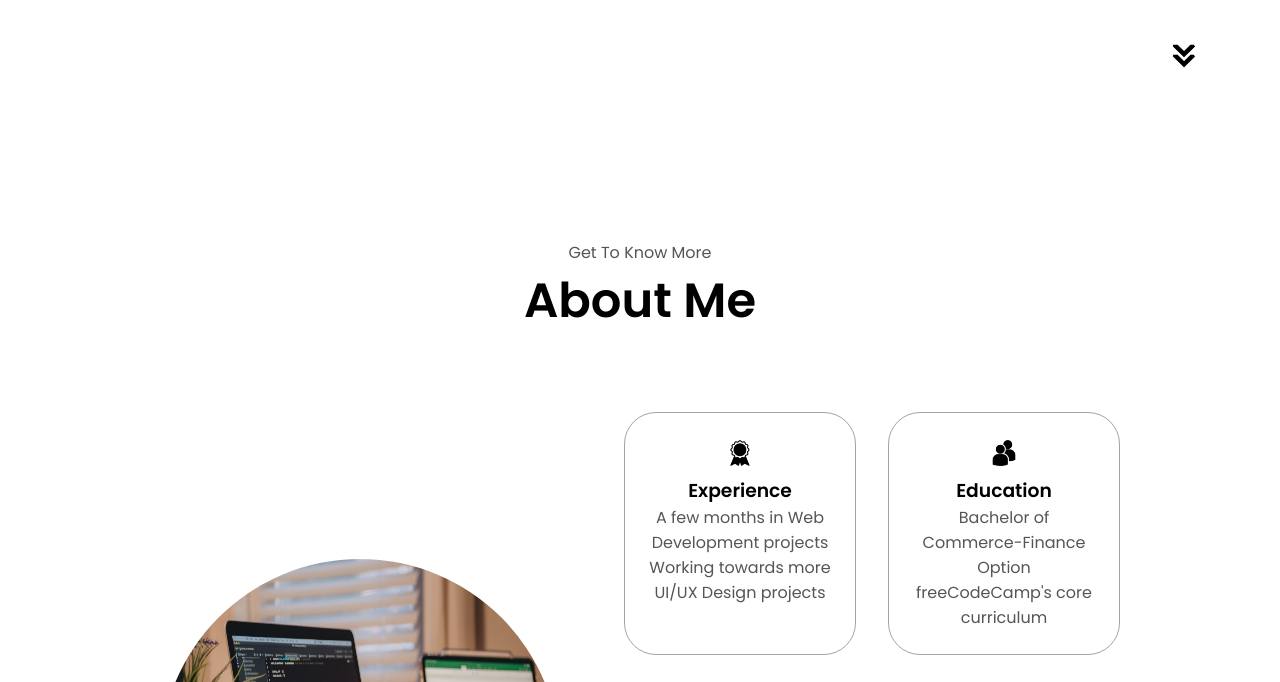
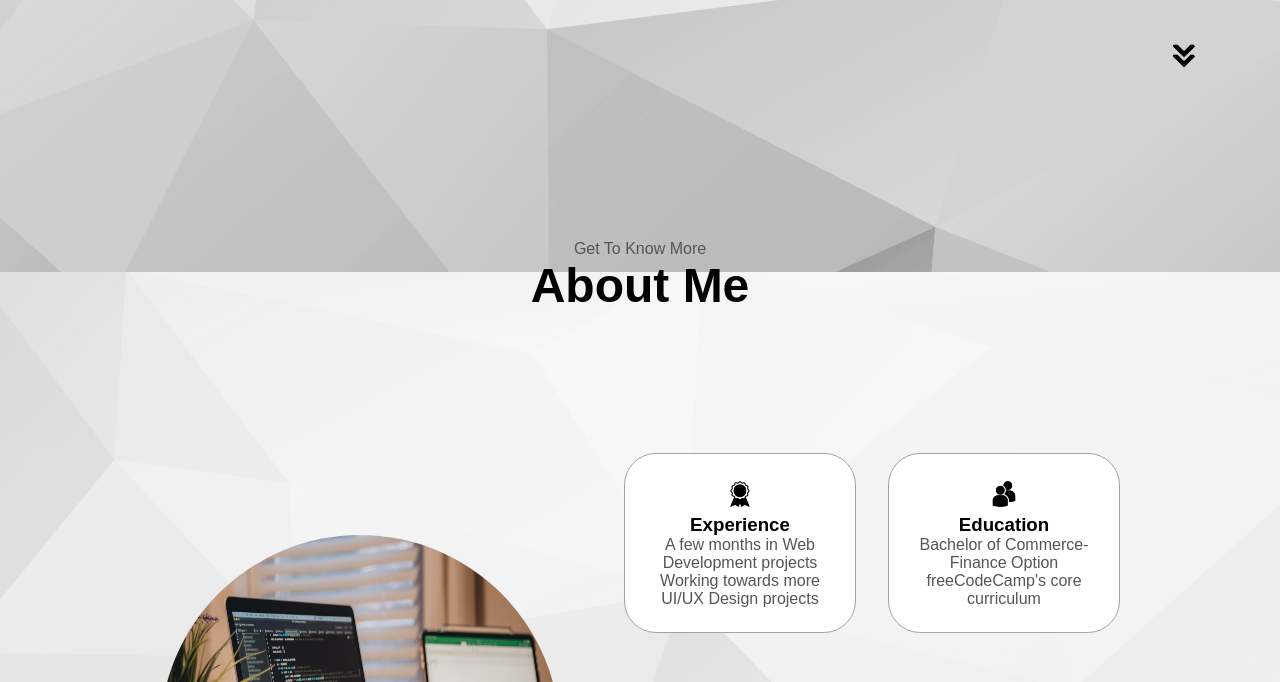
Before and after one commit to Tiwami626/Tiwami-Personal-Portfolio, a plain HTML site: page index.html in a window 1280 px wide. Shown: the part 688-1370 px from the top of the page. Drawn offline with Linux system fonts and the light colour scheme; files whose address does not match are found by name.

Commit message:
I added a background image to the Stylesheet

```diff
--- a/styles.css
+++ b/styles.css
@@ -1,4 +1,13 @@
 /*General*/
+
+body{
+    background-image: url(assets/background-pic.jpg);
+    background-repeat: repeat;
+    background-position: center;
+    background-attachment: fixed;
+    background-size: cover;
+
+}
 
 @import url('https://fonts.googleapis.com/css2?family=Poppins:wght@300;400;500;600&display=swap');
 
```
Also changed, not shown: assets/background-pic.jpg (added).
